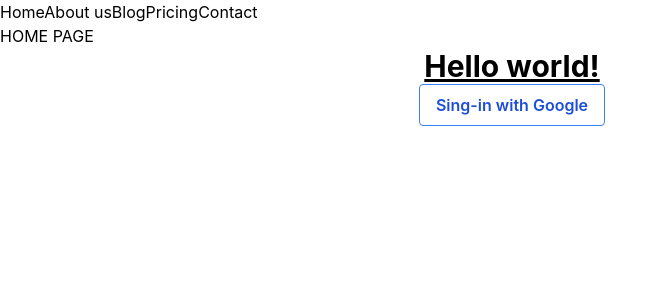
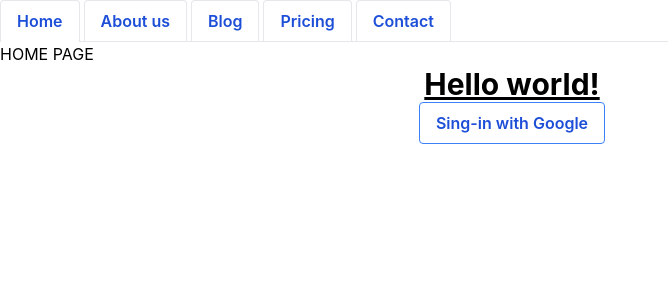
Before and after one commit to musayuksel/react-firebase-tailwind, a React (Create React App) app: page / in a window 1280 px wide. Shown: the top 300 px of the page, without its empty margins (0-668 px from the left). Built offline with nearby package versions, Linux system fonts and the light colour scheme; no server answers.

Commit message:
Style:Add navbar tailwind classes

```diff
--- a/src/App.js
+++ b/src/App.js
@@ -3,6 +3,9 @@ import { signInWithGoogle } from "./firebase-config";
 import { BrowserRouter as Router, Routes, Route, Link } from "react-router-dom";
 import { createContext, useState } from "react";
 import About from "./components/About";
+import Blog from "./components/Blog";
+import Pricing from "./components/Pricing";
+import Contact from "./components/Contact";
 export const AuthContext = createContext({ user: null });
 function App() {
   const [user, setUser] = useState(null);
@@ -10,16 +13,44 @@ function App() {
   return (
     <AuthContext.Provider value={user}>
       <Router>
-        <nav>
-          <Link to={"/"}>Home</Link>
-          <Link to={"/about"}>About us</Link>
-          <Link to={"/blog"}>Blog</Link>
-          <Link to={"/pricing"}>Pricing</Link>
-          <Link to={"/contact"}>Contact</Link>
+        <nav className="flex border-b">
+          <Link
+            className="-mb-px mr-1 bg-white inline-block border-l border-t border-r rounded-t py-2 px-4 text-blue-700 font-semibold"
+            to={"/"}
+          >
+            Home
+          </Link>
+          <Link
+            className="mr-1 bg-white inline-block border-l border-t border-r rounded-t py-2 px-4 text-blue-700 font-semibold"
+            to={"/about"}
+          >
+            About us
+          </Link>
+          <Link
+            className="mr-1 bg-white inline-block border-l border-t border-r rounded-t py-2 px-4 text-blue-700 font-semibold"
+            to={"/blog"}
+          >
+            Blog
+          </Link>
+          <Link
+            className="mr-1 bg-white inline-block border-l border-t border-r rounded-t py-2 px-4 text-blue-700 font-semibold"
+            to={"/pricing"}
+          >
+            Pricing
+          </Link>
+          <Link
+            className="mr-1 bg-white inline-block border-l border-t border-r rounded-t py-2 px-4 text-blue-700 font-semibold"
+            to={"/contact"}
+          >
+            Contact
+          </Link>
         </nav>
         <Routes>
           <Route path="/" element={<h1>HOME PAGE</h1>} />
           <Route path="/about" element={<About />} />
+          <Route path="/blog" element={<Blog />} />
+          <Route path="/pricing" element={<Pricing />} />
+          <Route path="/contact" element={<Contact />} />
         </Routes>
       </Router>
       <div className="App container">
```
